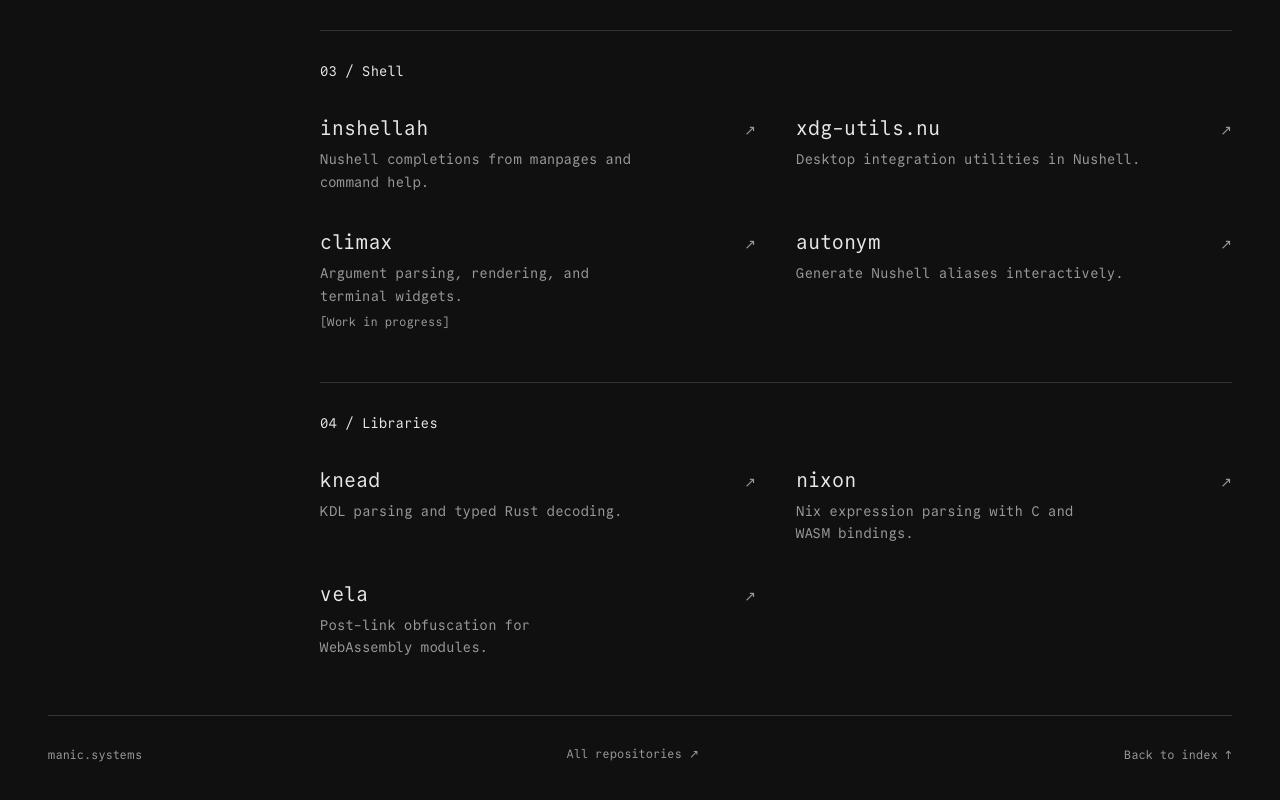
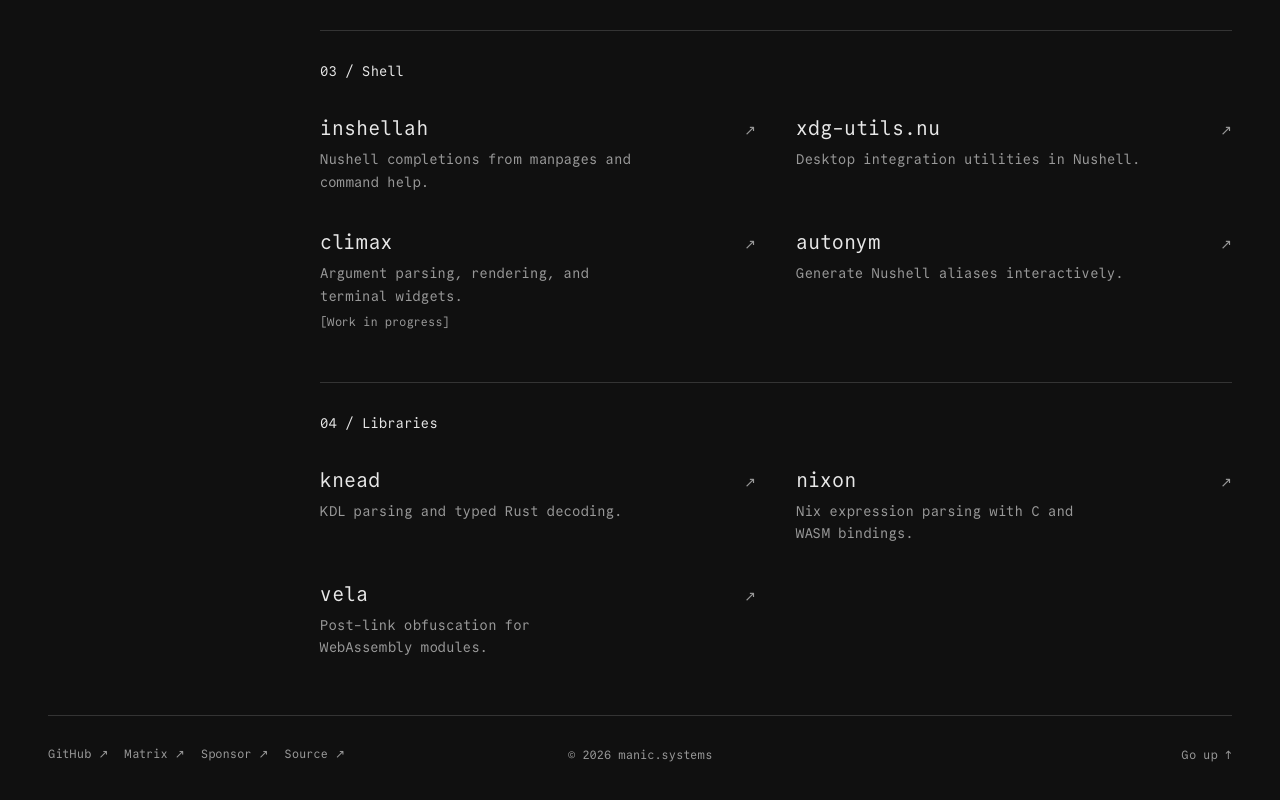
Before and after one commit to manic-systems/web, an Astro site: page / in a window 1280 px wide. Shown: the part 1466-2266 px from the top of the page. Built offline with nearby package versions, Linux system fonts and the light colour scheme; Astro itself is replaced by a stand-in of ours.

Commit message:
footer: add quick links and back-to-top navigation
Signed-off-by: NotAShelf <raf@notashelf.dev>
Change-Id: Ice4221d7aaf104ba155b57b61ee444186a6a6964

```diff
--- a/src/components/Footer.astro
+++ b/src/components/Footer.astro
@@ -1,7 +1,8 @@
 ---
 import Icon from './Icon.astro';
 import People from './People.astro';
-import { github } from '../data/site';
+import { github, matrix } from '../data/site';
+const year = new Date().getUTCFullYear();
 ---
 
 <div class="mobile-people">
@@ -11,17 +12,28 @@ import { github } from '../data/site';
   <People mobile />
 </div>
 <footer class="bottom">
-  <span>manic.systems</span>
-  <a href={`${github}?tab=repositories`}>All repositories ↗</a>
-  <a href="#software">Back to index ↑</a>
+  <nav class="quick-links" aria-label="Quick links">
+    <a href={github}>GitHub ↗</a>
+    <a href={matrix}>Matrix ↗</a>
+    <a href="https://github.com/sponsors/manic-systems">Sponsor ↗</a>
+    <a href={`${github}/web`}>Source ↗</a>
+  </nav>
+  <span class="copyright">© {year} manic.systems</span>
+  <a class="go-up" href="#top">Go up ↑</a>
 </footer>
 
 <style>
-  .bottom { display: flex; align-items: center; justify-content: space-between; flex-wrap: wrap; gap: 12px 32px; padding-block: 20px 28px; border-block-start: 1px solid var(--line); font-size: 0.75rem; color: var(--muted); }
+  .bottom { display: grid; grid-template-columns: minmax(0, 1fr) auto minmax(0, 1fr); align-items: center; gap: 12px 32px; padding-block: 20px 28px; border-block-start: 1px solid var(--line); font-size: 0.75rem; color: var(--muted); }
+  .quick-links { display: flex; flex-wrap: wrap; gap: 0 16px; }
+  .copyright { text-align: center; }
+  .go-up { justify-self: end; white-space: nowrap; }
   .bottom a { display: inline-flex; align-items: center; min-height: 36px; }
   .bottom a:hover { text-decoration: underline; text-underline-offset: 5px; }
   .mobile-people { display: none; }
   @media (max-width: 780px) {
+    .bottom { grid-template-columns: minmax(0, 1fr) auto; gap: 12px 20px; }
+    .copyright { grid-column: 1 / -1; grid-row: 2; }
+    .go-up { grid-column: 2; grid-row: 1; }
     .mobile-people { display: block; margin-block-end: 24px; padding-block-start: 24px; border-block-start: 1px solid var(--line); font-size: 0.8125rem; }
   }
 </style>
--- a/src/pages/index.astro
+++ b/src/pages/index.astro
@@ -17,7 +17,7 @@ const groups = projectAreas.map((area) => ({
 
 <Layout>
   <a class="skip" href="#software">Skip to software</a>
-  <div class="site">
+  <div class="site" id="top">
     <Topbar />
     <div class="layout">
       <OrganizationSidebar groups={groups} />
```
